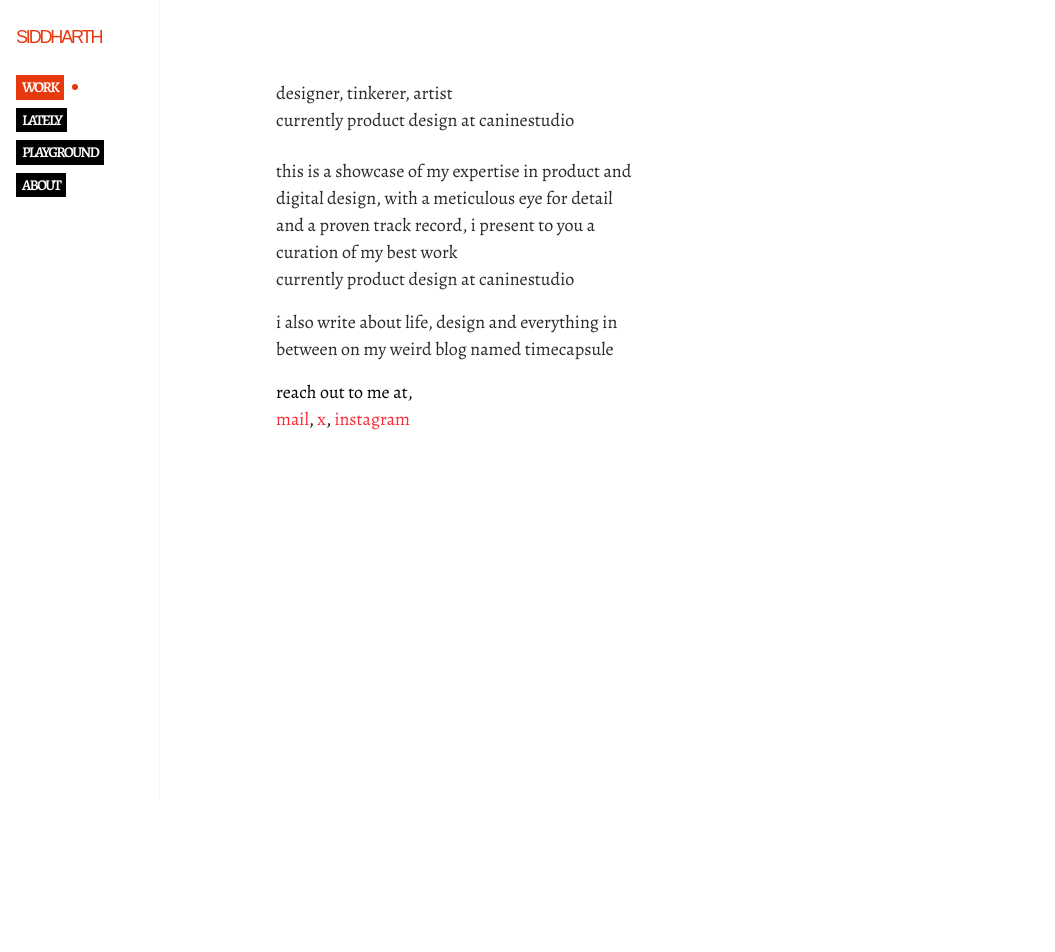
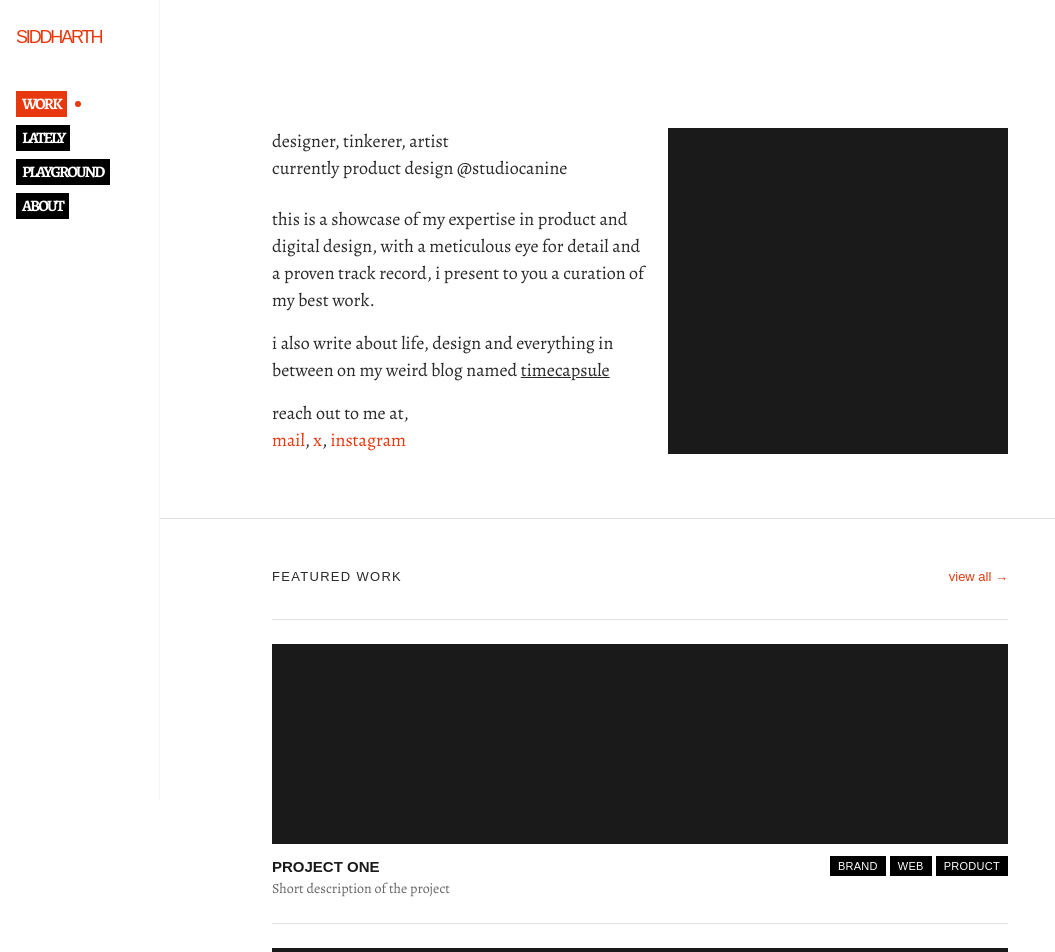
Before and after one commit to sidxcode/personal_playground, a Next.js app: page / in a window 1280 px wide. Shown: the top 952 px of the page, without its empty margins (0-1055 px from the left). Before the commit the page ends 864 px from the top, so only its background shows below. Built offline with nearby package versions, Linux system fonts and the light colour scheme; a web font is replaced by a local one.

Commit message:
basic layout added

```diff
--- a/app/layout.tsx
+++ b/app/layout.tsx
@@ -36,9 +36,22 @@ export default function RootLayout({
           href="https://api.fontshare.com/v2/css?f[]=general-sans@300,400,500,600,700&display=swap"
         />
       </head>
-      <body className="min-h-full bg-white pt-[8.75rem] md:pt-16">
+      <body className="bg-[#e8e0d5]">
         <NavTabs />
-        {children}
+
+        {/* Fixed background */}
+        <div className="fixed inset-0 z-0 bg-[#e8e0d5]" />
+
+        {/* Fixed footer */}
+        <footer className="fixed bottom-0 left-0 right-0 z-0 flex items-end justify-between px-8 pb-6 lg:left-[160px]">
+          <p className="font-mono text-xs text-[#2a2a2a]">designing for cracked founders</p>
+          <p className="font-mono text-xs text-[#2a2a2a]">bangalore, india</p>
+        </footer>
+
+        {/* Scrolling content */}
+        <main className="relative z-10 min-h-screen bg-white pt-[8.75rem] md:pt-16">
+          {children}
+        </main>
       </body>
     </html>
   );
--- a/app/page.tsx
+++ b/app/page.tsx
@@ -1,25 +1,185 @@
+type Project = {
+  title: string;
+  subtitle: string;
+  tags: string[];
+  href: string;
+};
+
+type Testimonial = {
+  quote: string;
+  name: string;
+  context: string;
+};
+
+const projects: Project[] = [
+  {
+    title: "PROJECT ONE",
+    subtitle: "Short description of the project",
+    tags: ["Brand", "Web", "Product"],
+    href: "#",
+  },
+  {
+    title: "PROJECT TWO",
+    subtitle: "Short description of the project",
+    tags: ["Brand", "Web"],
+    href: "#",
+  },
+  {
+    title: "PROJECT THREE",
+    subtitle: "Short description of the project",
+    tags: ["Web", "Product"],
+    href: "#",
+  },
+];
+
+const testimonials: Testimonial[] = [
+  {
+    quote: "The attention to detail was unlike anything I've seen.",
+    name: "Person One",
+    context: "Company · Context",
+  },
+  {
+    quote: "Shipped fast, looked incredible. Exactly what we needed.",
+    name: "Person Two",
+    context: "Company · Context",
+  },
+];
+
 export default function Home() {
   return (
-    <main className="min-h-screen bg-white">
-      <div className="content mx-auto flex w-full max-w-[800px] flex-col gap-y-4 px-[20px] md:flex-row md:justify-between">
-        <div className="description w-full md:w-[400px] px-4">
-          <div className="py-4 text-[#2a2a2a]">
+    <div className="flex flex-col">
+      <section className="mx-auto flex w-full max-w-[800px] flex-col gap-y-6 px-8 py-12 md:flex-row md:justify-between md:py-16">
+        {/* Left: bio */}
+        <div className="w-full md:w-[380px]">
+          <div className="mb-6 text-[#2a2a2a]">
             <p className="text-[18px]">designer, tinkerer, artist</p>
-            <p className="text-[18px]">currently product design at caninestudio</p>
+            <p className="text-[18px]">currently product design @studiocanine</p>
           </div>
-          <div className="py-2 text-[#2a2a2a]">
-            <p className="text-[18px]">this is a showcase of my expertise in product and digital design, with a meticulous eye for detail and a proven track record, i present to you a curation of my best work</p>
-            <p className="text-[18px]">currently product design at caninestudio</p>
+          <div className="mb-4 text-[#2a2a2a]">
+            <p className="text-[18px]">
+              this is a showcase of my expertise in product and digital design,
+              with a meticulous eye for detail and a proven track record, i
+              present to you a curation of my best work.
+            </p>
           </div>
-          <div className="py-2 text-[#2a2a2a]">
-            <p className="text-[18px]">i also write about life, design and everything in between on my weird blog named <a href="#" className="text-underline">timecapsule</a></p>
+          <div className="mb-4 text-[#2a2a2a]">
+            <p className="text-[18px]">
+              i also write about life, design and everything in between on my
+              weird blog named{" "}
+              <a href="#" className="underline">timecapsule</a>
+            </p>
           </div>
-          <div className="py-2 t  ext-[#2a2a2a]">
-            <p className="text-[18px] text-black">reach out to me at,</p>
-            <p className="text-[18px] text-black"><a className="text-red-500" href="mailto:me@siddharthborman.xyz">mail</a><a className="text-red-500" href="https://x.com/siddharthborman"></a>, <a className="text-red-500" href="#">x</a>, <a className="text-red-500" href="#">instagram</a></p>
+          <div className="text-[#2a2a2a]">
+            <p className="text-[18px]">reach out to me at,</p>
+            <p className="text-[18px]">
+              <a className="text-[#e8380d]" href="mailto:me@siddharthborman.xyz">mail</a>,{" "}
+              <a className="text-[#e8380d]" href="https://x.com/siddharthborman">x</a>,{" "}
+              <a className="text-[#e8380d]" href="#">instagram</a>
+            </p>
           </div>
         </div>
-      </div>
-    </main>
+
+        {/* Right: placeholder for hero image/video */}
+        <div className="h-[300px] w-full bg-[#1a1a1a] md:h-auto md:w-[340px]" />
+      </section>
+
+      {/* ── Divider ── */}
+      <div className="h-px bg-[#e0e0e0]" />
+
+      {/* ── Featured Work ── */}
+      <section className="mx-auto w-full max-w-[800px] px-8 py-12">
+      <div className="mb-8 flex items-center justify-between">
+          <p className="font-mono text-[13px] font-medium uppercase tracking-widest text-[#2a2a2a]">
+            Featured Work
+          </p>
+            <a href="/work"
+            className="font-mono text-[13px] text-[#e8380d] hover:underline"> view all → </a>
+        </div>
+        <div className="flex flex-col gap-0">
+          {projects.map((project, i) => (
+             <a
+              key={i}
+              href={project.href}
+              className="group flex flex-col gap-3 border-t border-[#e0e0e0] py-6 last:border-b hover:opacity-80"
+            >
+              {/* Thumbnail */}
+              <div className="h-[200px] w-full bg-[#1a1a1a]" />
+
+              {/* Meta */}
+              <div className="flex items-start justify-between">
+                <div>
+                  <p className="font-mono text-[15px] font-semibold text-[#1a1a1a]">
+                    {project.title}
+                  </p>
+                  <p className="text-[14px] text-[#666]">{project.subtitle}</p>
+                </div>
+                <div className="flex flex-wrap justify-end gap-1">
+                  {project.tags.map((tag) => (
+                    <span
+                      key={tag}
+                      className="font-mono text-[11px] font-medium uppercase tracking-wide bg-black text-white px-2 py-[2px]"
+                    >
+                      {tag}
+                    </span>
+                  ))}
+                </div>
+              </div>
+            </a>
+          ))}
+        </div>
+      </section>
+      {/* ── Divider ── */}
+      <div className="h-px bg-[#e0e0e0]" />
+
+      {/* ── About / Stats ── */}
+      <section className="mx-auto w-full max-w-[800px] px-8 py-12">
+        <div className="flex flex-col gap-8 md:flex-row md:gap-16">
+          <div className="md:w-1/2">
+            <p className="mb-2 font-mono text-[11px] uppercase tracking-widest text-[#999]">
+              What I Do
+            </p>
+            <p className="text-[18px] text-[#2a2a2a]">
+              brands, websites, videos, and product for AI startups. from sprint to launch.
+            </p>
+          </div>
+          <div className="md:w-1/2">
+            <p className="mb-2 font-mono text-[11px] uppercase tracking-widest text-[#999]">
+              Experience
+            </p>
+            <p className="text-[18px] text-[#2a2a2a]">
+              2 years+ of product and digital design. previously at studiocanine.
+            </p>
+          </div>
+        </div>
+      </section>
+      {/* ── Divider ── */}
+      <div className="h-px bg-[#e0e0e0]" />
+
+      {/* ── Testimonials ── */}
+      <section className="mx-auto w-full max-w-[800px] px-8 py-12">
+        <p className="mb-8 font-mono text-[13px] font-medium uppercase tracking-widest text-[#2a2a2a]">
+          What Clients Say
+        </p>
+        <div className="flex flex-col gap-0">
+          {testimonials.map((t, i) => (
+            <div
+              key={i}
+              className="flex flex-col gap-2 border-t border-[#e0e0e0] py-6 last:border-b"
+            >
+              <p className="text-[18px] text-[#1a1a1a]">"{t.quote}"</p>
+              <div>
+                <p className="font-mono text-[13px] font-semibold text-[#1a1a1a]">
+                  {t.name}
+                </p>
+                <p className="font-mono text-[12px] text-[#999]">{t.context}</p>
+              </div>
+            </div>
+          ))}
+        </div>
+      </section>
+
+      {/* Bottom padding so footer reveal has breathing room */}
+      <div className="h-24" />
+    </div>
   );
 }
--- a/components/NavTabs.tsx
+++ b/components/NavTabs.tsx
@@ -21,7 +21,7 @@ export default function NavTabs() {
         >
           SIDDHARTH
         </Link>
-        <ul className="flex flex-row items-center gap-2 text-[13px] font-semibold">
+        <ul className="flex flex-row items-center gap-2 text-[14px] font-bold">
           {tabs.map((tab) => (
             <li key={tab.href}>
               <Link
@@ -40,14 +40,14 @@ export default function NavTabs() {
       </div>
 
       {/* Desktop: vertical sidebar */}
-      <div className="hidden lg:flex lg:h-full lg:flex-col lg:gap-6 px-4 py-6">
+      <div className="hidden lg:flex lg:h-full lg:flex-col lg:gap-[40px] px-4 py-6">
         <Link
           href="/"
           className="text-[#e8380d] text-[18px] font-mono hover:opacity-70 tracking-[-0.12em]"
         >
           SIDDHARTH
         </Link>
-        <ul className="flex flex-col items-start gap-2 text-[15px] font-semibold">
+        <ul className="flex flex-col items-start gap-2 text-[16px] font-bold">
           {tabs.map((tab) => (
             <li key={tab.href} className="flex items-center gap-2">
               <Link
```
